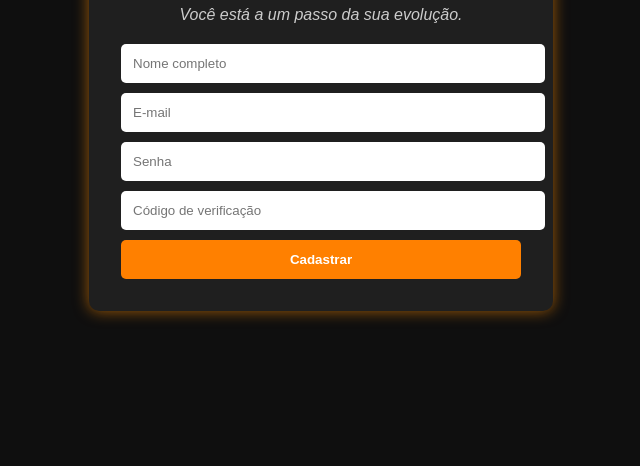
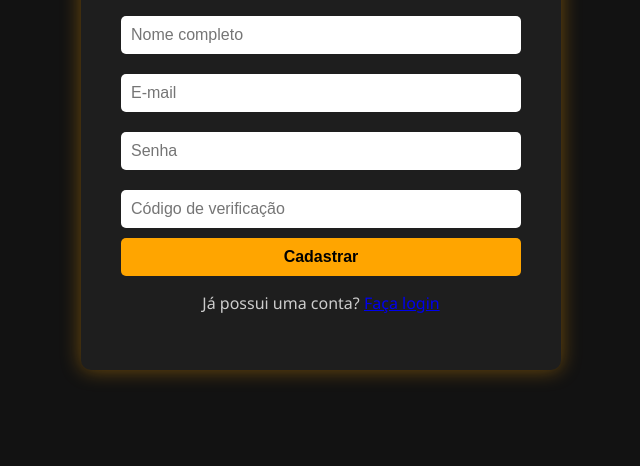
Before and after one commit to Metodo-forja-MF/Cadastro, a plain HTML site: page index.html in a window 1280 px wide. Shown: the part 334-800 px from the top of the page, without its empty margins (319-959 px from the left). Drawn offline with Linux system fonts and the light colour scheme.

Commit message:
Add files via upload

```diff
--- a/cadastro.js
+++ b/cadastro.js
@@ -1,8 +1,7 @@
-import { initializeApp } from "https://www.gstatic.com/firebasejs/9.6.1/firebase-app.js";
-import { getAuth, createUserWithEmailAndPassword } from "https://www.gstatic.com/firebasejs/9.6.1/firebase-auth.js";
-import { getFirestore, doc, getDoc, setDoc, updateDoc } from "https://www.gstatic.com/firebasejs/9.6.1/firebase-firestore.js";
+import { initializeApp } from "https://www.gstatic.com/firebasejs/10.12.2/firebase-app.js";
+import { getFirestore, doc, getDoc, setDoc, updateDoc } from "https://www.gstatic.com/firebasejs/10.12.2/firebase-firestore.js";
+import { getAuth, createUserWithEmailAndPassword } from "https://www.gstatic.com/firebasejs/10.12.2/firebase-auth.js";
 
-// For Firebase JS SDK v7.20.0 and later, measurementId is optional
 const firebaseConfig = {
   apiKey: "AIzaSyBKtKrRP4AjLHcdeEdyTlTZC9hHdv5y7no",
   authDomain: "metodo-forja.firebaseapp.com",
@@ -15,10 +14,12 @@ const firebaseConfig = {
 };
 
 const app = initializeApp(firebaseConfig);
+const db = getFirestore(app);
 const auth = getAuth(app);
-const db = getFirestore(app);
 
-document.getElementById("cadastroForm").addEventListener("submit", async (e) => {
+const form = document.getElementById("cadastro-form");
+
+form.addEventListener("submit", async (e) => {
   e.preventDefault();
 
   const nome = document.getElementById("nome").value;
@@ -26,27 +27,32 @@ document.getElementById("cadastroForm").addEventListener("submit", async (e) =>
   const senha = document.getElementById("senha").value;
   const codigo = document.getElementById("codigo").value;
 
-    const codigoRef = doc(db, "codigos_acesso", codigo);
-const codigoSnap = await getDoc(codigoRef);
+  if (!codigo) {
+    alert("Por favor, insira um código de verificação.");
+    return;
+  }
 
-if (!codigoSnap.exists() || codigoSnap.data().usado) {
+  const docRef = doc(db, "codigos_acesso", codigo);
+  const docSnap = await getDoc(docRef);
+
+  if (!docSnap.exists() || docSnap.data().usado) {
     alert("Código de verificação inválido ou já utilizado.");
     return;
   }
 
-
   try {
     const userCredential = await createUserWithEmailAndPassword(auth, email, senha);
-        await setDoc(doc(db, "usuarios", userCredential.user.uid), {
+    const user = userCredential.user;
+
+    await setDoc(doc(db, "usuarios", user.uid), {
       nome: nome,
       email: email,
-            codigo: codigo
+      codigoVerificacao: codigo
     });
 
-        await updateDoc(codigoRef, {
-            usado: true
-        });
+    await updateDoc(docRef, { usado: true });
 
+    alert("Cadastro realizado com sucesso!");
     window.location.href = "https://metodo-forja-mf.github.io/Login/";
   } catch (error) {
     alert("Erro ao cadastrar: " + error.message);
--- a/index.html
+++ b/index.html
@@ -1,22 +1,23 @@
 <!DOCTYPE html>
 <html lang="pt-BR">
 <head>
-    <meta charset="UTF-8">
-    <meta name="viewport" content="width=device-width, initial-scale=1.0">
+  <meta charset="UTF-8" />
+  <meta name="viewport" content="width=device-width, initial-scale=1.0"/>
   <title>Cadastro - Método Forja</title>
   <link rel="stylesheet" href="style.css">
 </head>
 <body>
   <div class="container">
-        <h1>Parabéns pela decisão em se tornar membro do Método Forja!</h1>
-        <p class="motivacional">Você está a um passo da sua evolução.</p>
-        <form id="cadastroForm">
-            <input type="text" id="nome" placeholder="Nome completo" required>
-            <input type="email" id="email" placeholder="E-mail" required>
-            <input type="password" id="senha" placeholder="Senha" required>
-            <input type="text" id="codigo" placeholder="Código de verificação" required>
+    <h1>Parabéns pela decisão em se tornar membro do Método Forja</h1>
+    <p>Agora você está a um passo da sua evolução!</p>
+    <form id="cadastro-form">
+      <input type="text" id="nome" placeholder="Nome completo" required />
+      <input type="email" id="email" placeholder="E-mail" required />
+      <input type="password" id="senha" placeholder="Senha" required />
+      <input type="text" id="codigo" placeholder="Código de verificação" required />
       <button type="submit">Cadastrar</button>
     </form>
+    <p>Já possui uma conta? <a href="https://metodo-forja-mf.github.io/Login/">Faça login</a></p>
   </div>
   <script type="module" src="cadastro.js"></script>
 </body>
--- a/style.css
+++ b/style.css
@@ -1,48 +1,57 @@
 body {
-    font-family: Arial, sans-serif;
-    background: #0f0f0f;
-    color: white;
-    margin: 0;
+  font-family: 'Segoe UI', Tahoma, Geneva, Verdana, sans-serif;
+  background-color: #121212;
+  color: #fff;
   display: flex;
   justify-content: center;
   align-items: center;
   height: 100vh;
+  margin: 0;
 }
+
 .container {
-    background-color: #1f1f1f;
-    padding: 2rem;
+  background-color: #1e1e1e;
+  padding: 40px;
   border-radius: 10px;
-    box-shadow: 0 0 15px rgba(255, 140, 0, 0.6);
-    text-align: center;
+  box-shadow: 0 0 20px rgba(255, 165, 0, 0.4);
   width: 90%;
   max-width: 400px;
+  text-align: center;
 }
-.container h1 {
-    color: #ff8000;
+
+h1 {
+  color: #ffa500;
+  margin-bottom: 10px;
 }
-.motivacional {
-    margin-bottom: 20px;
-    font-style: italic;
+
+p {
   color: #ccc;
 }
-form input {
-    display: block;
-    width: 100%;
-    padding: 12px;
+
+form {
+  display: flex;
+  flex-direction: column;
+}
+
+input {
+  padding: 10px;
   margin: 10px 0;
   border: none;
   border-radius: 5px;
+  font-size: 16px;
 }
-form button {
-    width: 100%;
-    padding: 12px;
-    background-color: #ff8000;
-    color: white;
-    font-weight: bold;
+
+button {
+  padding: 10px;
+  background-color: #ffa500;
+  color: #000;
   border: none;
   border-radius: 5px;
+  font-weight: bold;
+  font-size: 16px;
   cursor: pointer;
 }
-form button:hover {
-    background-color: #e67300;
+
+button:hover {
+  background-color: #ff8c00;
 }
```
Lines whose indentation alone changed are shown as unchanged.
